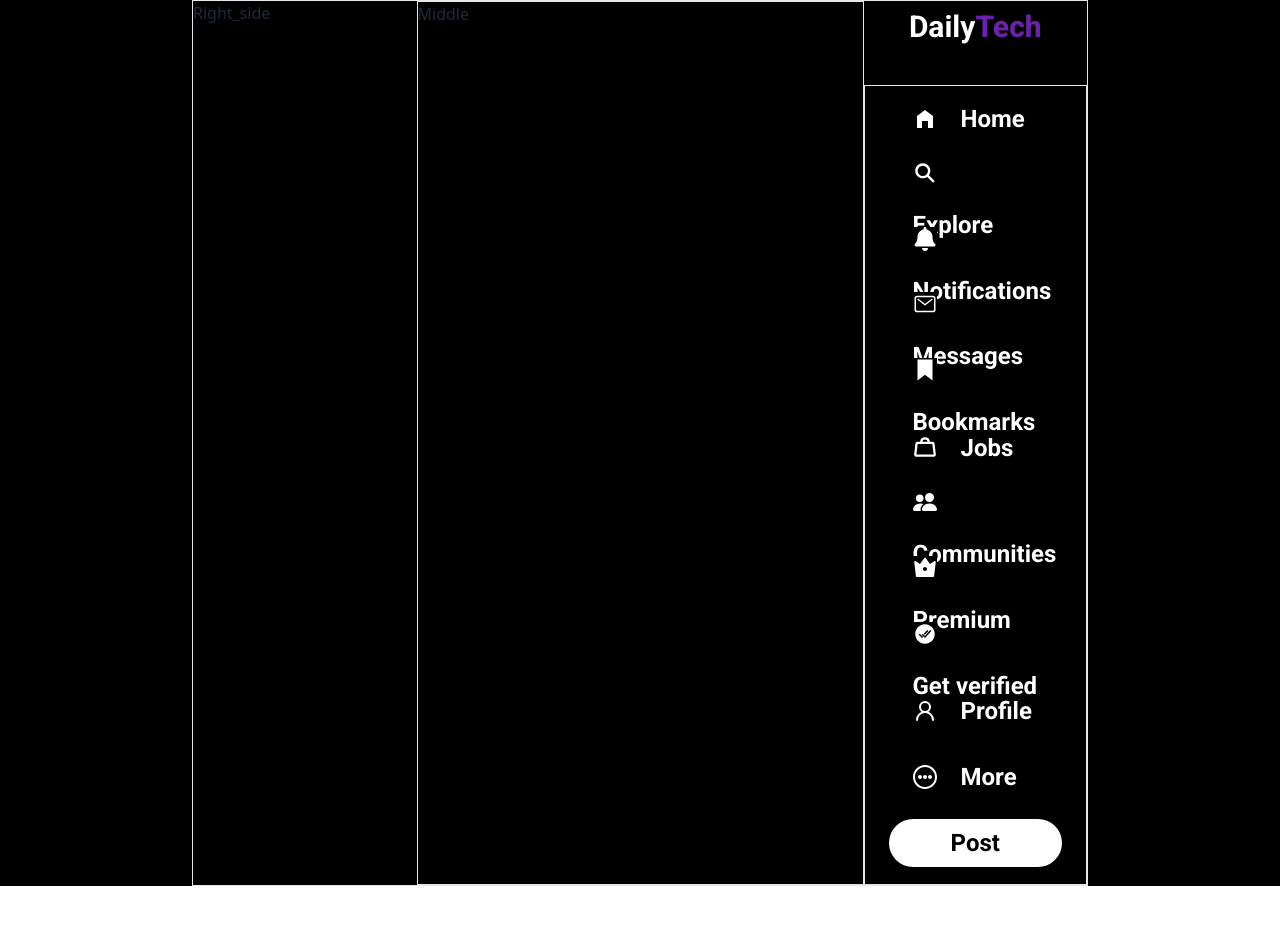
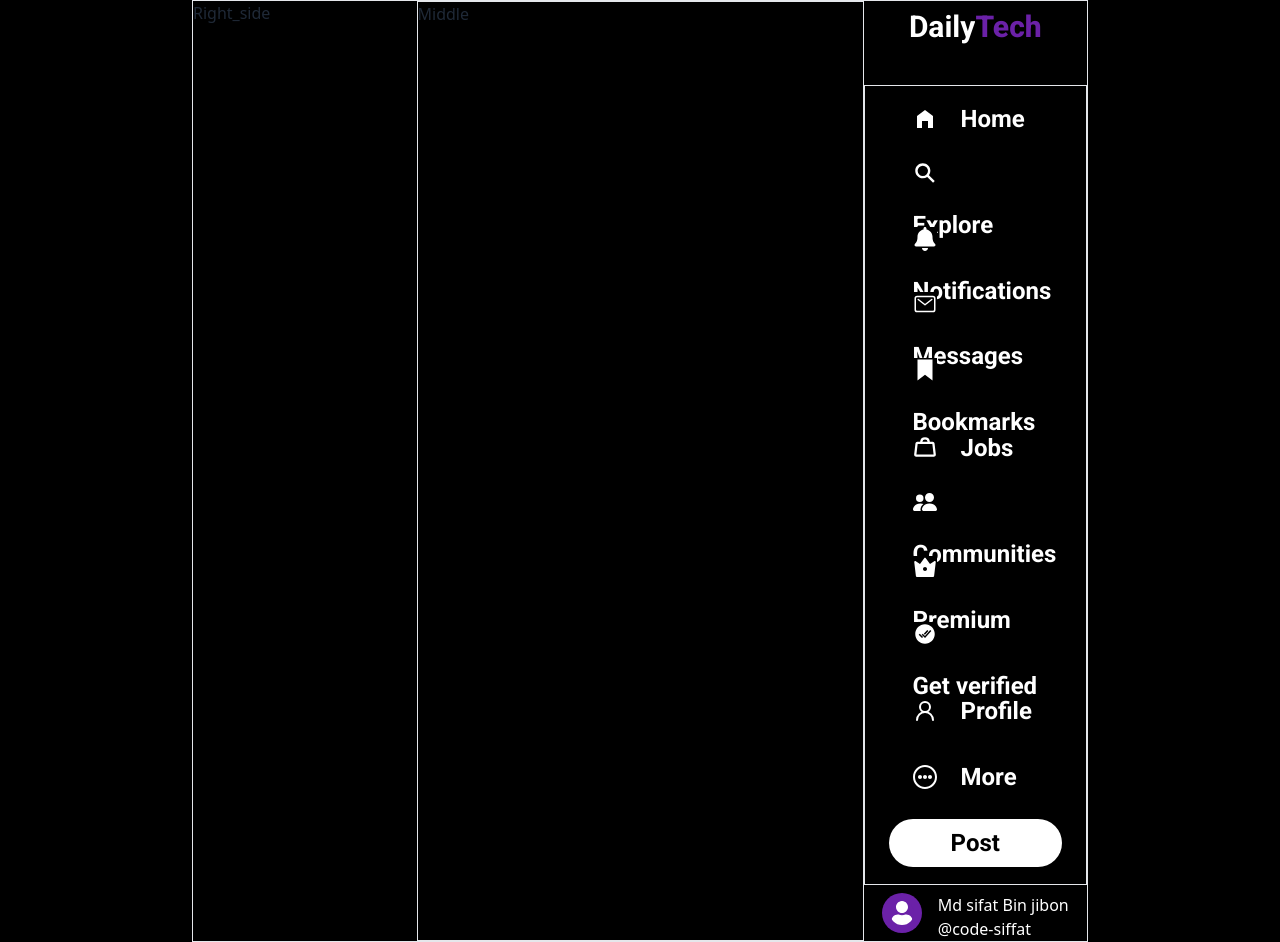
Before and after one commit to Md-Sifat-code/Daily-Tech, a React (Vite) app: page / in a window 1280 px wide. Before the commit the page ends 886 px from the top, so only its background shows below. Built offline with nearby package versions, Linux system fonts and the light colour scheme.

Commit message:
added the user icon part

```diff
--- a/src/sidebars/Left_side.jsx
+++ b/src/sidebars/Left_side.jsx
@@ -11,6 +11,7 @@ import { IoCheckmarkDoneCircleSharp } from "react-icons/io5";
 import { LuUserRound } from "react-icons/lu";
 import { CgMoreO } from "react-icons/cg";
 import { Link } from "react-router-dom";
+import { FaUser } from "react-icons/fa";
 export default function Left_side() {
   return (
     <section>
@@ -77,7 +78,15 @@ export default function Left_side() {
           </p>
         </div>
 
-        <div></div>
+        <div className="flex items-center justify-start gap-4 robo">
+          <p className="text-white rounded-full bg-purple-800 text-2xl p-2 ">
+            <FaUser className=" rounded-full bg-purple-800" />
+          </p>
+          <div className="flex flex-col text-white mt-2">
+            <p>Md sifat Bin jibon</p>
+            <p>@code-siffat</p>
+          </div>
+        </div>
       </div>
     </section>
   );
```
